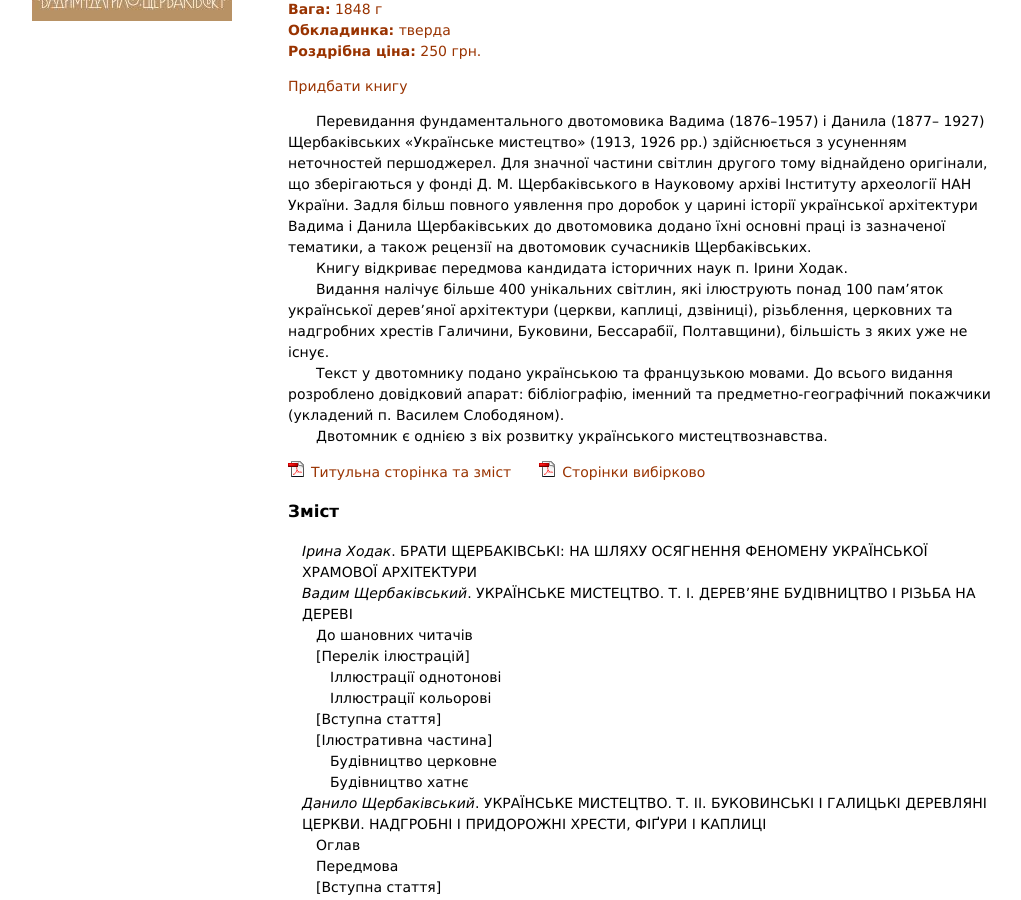
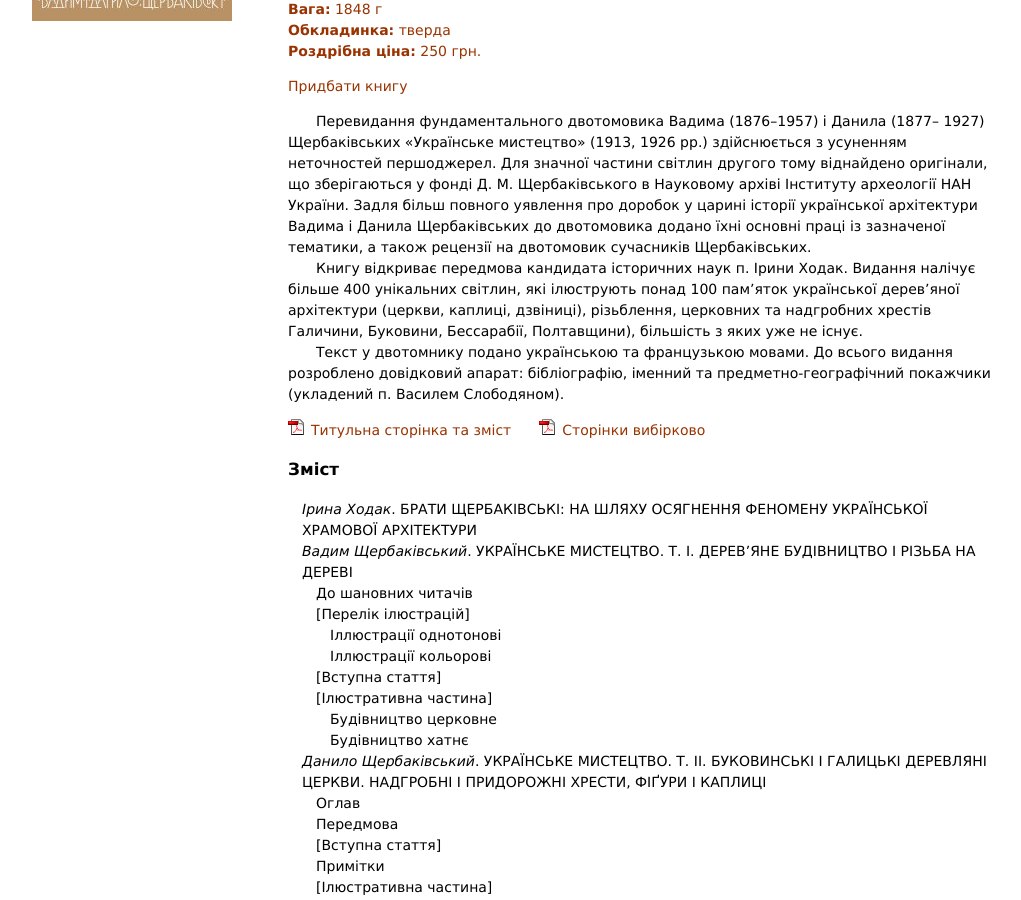
Before and after one commit to savchook/savchook.github.io, a Jekyll site: the page built from _books/sctcherbakivski-ukrainske-mystectvo/index.markdown, in a window 1280 px wide and 900 px high, scrolled down 724 px. Shown: the whole window, without its empty margins (128-1149 px from the left). Built offline with Jekyll 4.4.1, drawn with Linux system fonts in a browser that asks for light colours.

Commit message:
Update index.markdown

```diff
--- a/_books/sctcherbakivski-ukrainske-mystectvo/index.markdown
+++ b/_books/sctcherbakivski-ukrainske-mystectvo/index.markdown
@@ -26,13 +26,10 @@
   Перевидання фундаментального двотомовика Вадима (1876–1957) і Данила (1877– 1927) Щербаківських
   «Українське   мистецтво» (1913, 1926 рр.) здійснюється з усуненням неточностей першоджерел. Для значної частини світлин другого тому віднайдено оригінали, що зберігаються у фонді Д. М. Щербаківського в Науковому архіві Інституту археології НАН України. Задля більш повного уявлення про доробок у царині історії української архітектури Вадима і Данила Щербаківських до двотомовика додано їхні основні праці із зазначеної тематики, а також рецензії на двотомовик сучасників Щербаківських.
 
-  Книгу відкриває передмова кандидата історичних наук п. Ірини Ходак.
-
-  Видання налічує більше 400 унікальних світлин, які ілюструють понад 100 пам’яток української дерев’яної архітектури (церкви, каплиці, дзвіниці), різьблення, церковних та надгробних хрестів Галичини, Буковини, Бессарабії, Полтавщини), більшість з яких уже не існує.
+  Книгу відкриває передмова кандидата історичних наук п. Ірини Ходак. Видання налічує більше 400 унікальних світлин, які ілюструють понад 100 пам’яток української дерев’яної архітектури (церкви, каплиці, дзвіниці), різьблення, церковних та надгробних хрестів Галичини, Буковини, Бессарабії, Полтавщини), більшість з яких уже не існує.
 
   Текст у двотомнику подано українською та французькою мовами. До всього видання розроблено довідковий апарат: бібліографію, іменний та предметно-географічний покажчики (укладений п. Василем Слободяном).
 
-  Двотомник є однією з віх розвитку українського мистецтвознавства.
 
 zmist: |
   * *Ірина Ходак*. БРАТИ ЩЕРБАКІВСЬКІ: НА ШЛЯХУ ОСЯГНЕННЯ ФЕНОМЕНУ УКРАЇНСЬКОЇ ХРАМОВОЇ АРХІТЕКТУРИ
```
